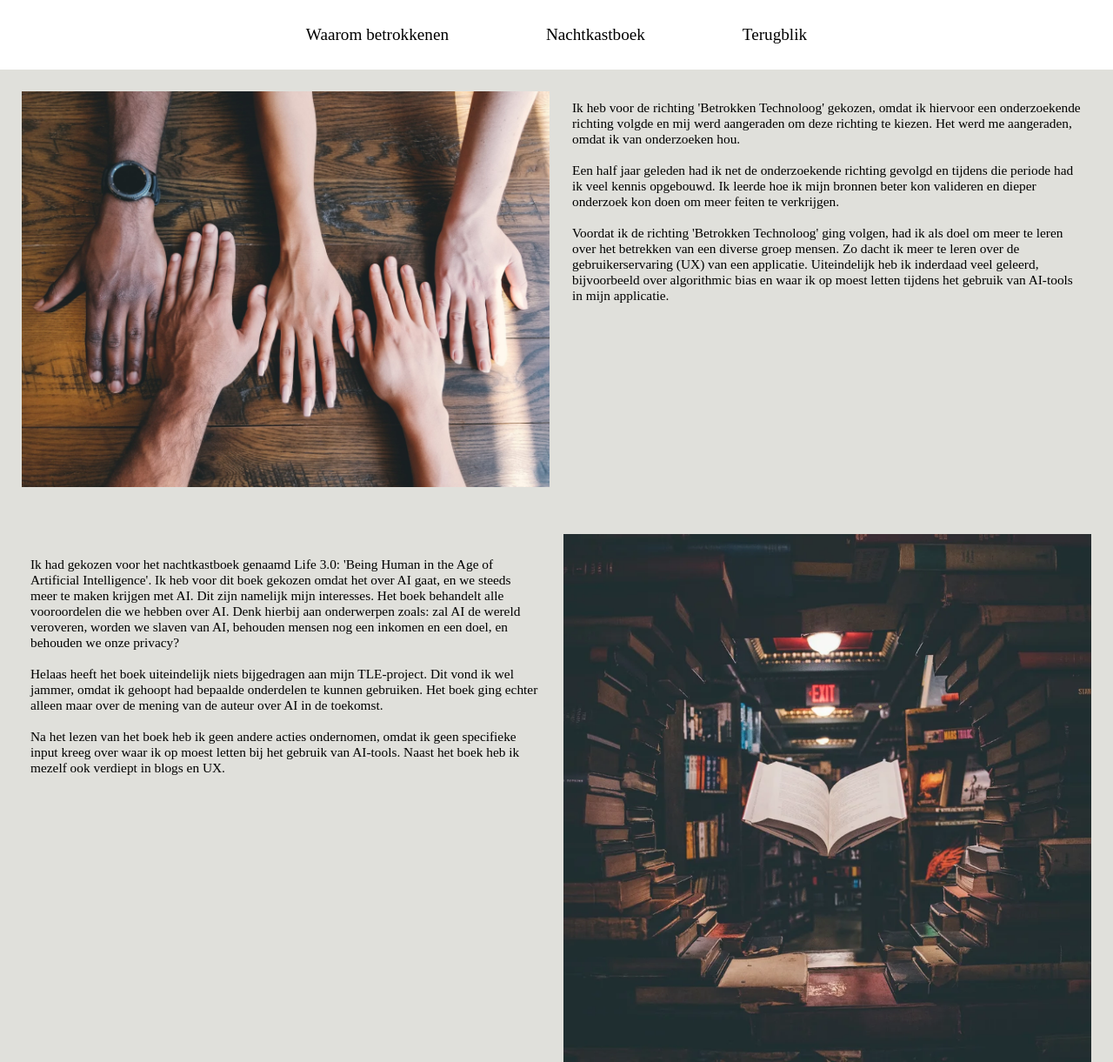
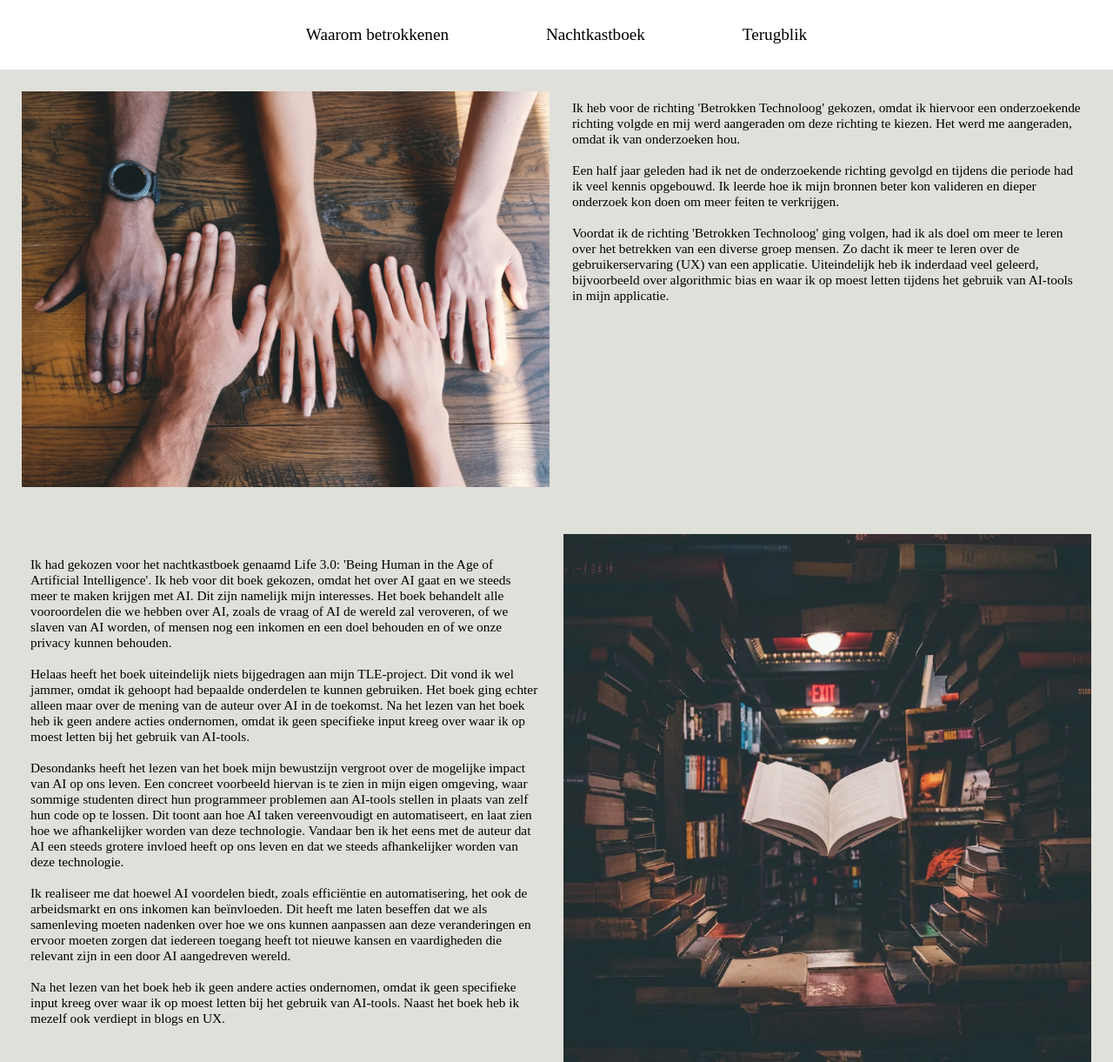
Before and after one commit to Bilal2903/Vormvrije_signatuur_Betrokken, a plain HTML site: page index.html in a window 1280 px wide. Shown: the top 1221 px of the page at 87% size. Drawn offline with nearby package versions, Linux system fonts and the light colour scheme.

```diff
--- a/index.html
+++ b/index.html
@@ -47,7 +47,7 @@
             </div>
             <div class="col-md-6 col-lg-5 ml-auto d-flex align-items-center mt-4 mt-md-0">
                 <div>
-                    <p style="font-size: 1.2vw;">
+                    <p class="prevent-select" style="font-size: 1.2vw;">
                         Ik heb voor de richting 'Betrokken Technoloog' gekozen, omdat ik hiervoor een onderzoekende
                         richting
                         volgde en mij werd aangeraden om deze richting te kiezen. Het werd me aangeraden, omdat ik van
@@ -82,22 +82,37 @@
         <div class="row">
             <div class="col-md-6">
                 <div>
-                    <p style="font-size: 1.2vw;">
-                        Ik had gekozen voor het nachtkastboek genaamd Life 3.0: 'Being Human in the Age of Artificial
-                        Intelligence'. Ik heb voor dit boek gekozen omdat het over AI gaat, en we steeds meer te maken
-                        krijgen met AI. Dit zijn namelijk mijn interesses. Het boek behandelt alle vooroordelen die we
-                        hebben over AI. Denk hierbij aan onderwerpen zoals: zal AI de wereld veroveren, worden we slaven
-                        van AI, behouden mensen nog een inkomen en een doel, en behouden we onze privacy?
+                    <p class="prevent-select" style="font-size: 1.2vw;">
+                        Ik had gekozen voor het nachtkastboek genaamd Life 3.0: 'Being Human in the Age of Artificial Intelligence'.
+                        Ik heb voor dit boek gekozen, omdat het over AI gaat en we steeds meer te maken krijgen met AI.
+                        Dit zijn namelijk mijn interesses. Het boek behandelt alle vooroordelen die we hebben over AI,
+                        zoals de vraag of AI de wereld zal veroveren, of we slaven van AI worden, of mensen nog een inkomen en een doel
+                        behouden en of we onze privacy kunnen behouden.
                         <br>
                         <br>
-                        Helaas heeft het boek uiteindelijk niets bijgedragen aan mijn TLE-project. Dit vond ik wel
-                        jammer, omdat ik gehoopt had bepaalde onderdelen te kunnen gebruiken. Het boek ging echter
-                        alleen maar over de mening van de auteur over AI in de toekomst.
+                        Helaas heeft het boek uiteindelijk niets bijgedragen aan mijn TLE-project.
+                        Dit vond ik wel jammer, omdat ik gehoopt had bepaalde onderdelen te kunnen gebruiken.
+                        Het boek ging echter alleen maar over de mening van de auteur over AI in de toekomst.
+                        Na het lezen van het boek heb ik geen andere acties ondernomen, omdat ik geen specifieke input kreeg
+                        over waar ik op moest letten bij het gebruik van AI-tools.
                         <br>
                         <br>
-                        Na het lezen van het boek heb ik geen andere acties ondernomen, omdat ik geen specifieke input
-                        kreeg over waar ik op moest letten bij het gebruik van AI-tools. Naast het boek heb ik mezelf
-                        ook verdiept in blogs en UX.
+                        Desondanks heeft het lezen van het boek mijn bewustzijn vergroot over de mogelijke impact van AI op ons leven.
+                        Een concreet voorbeeld hiervan is te zien in mijn eigen omgeving, waar sommige studenten
+                        direct hun programmeer problemen aan AI-tools stellen in plaats van zelf hun code op te lossen. Dit toont aan
+                        hoe AI taken vereenvoudigt en automatiseert, en laat zien hoe we afhankelijker worden van deze technologie.
+                        Vandaar ben ik het eens met de auteur dat AI een steeds grotere invloed heeft op ons leven en dat we steeds
+                        afhankelijker worden van deze technologie.
+                        <br>
+                        <br>
+                        Ik realiseer me dat hoewel AI voordelen biedt, zoals efficiëntie en automatisering, het ook de arbeidsmarkt
+                        en ons inkomen kan beïnvloeden. Dit heeft me laten beseffen dat we als samenleving moeten nadenken over
+                        hoe we ons kunnen aanpassen aan deze veranderingen en ervoor moeten zorgen dat iedereen toegang heeft
+                        tot nieuwe kansen en vaardigheden die relevant zijn in een door AI aangedreven wereld.
+                        <br>
+                        <br>
+                        Na het lezen van het boek heb ik geen andere acties ondernomen, omdat ik geen specifieke input kreeg
+                        over waar ik op moest letten bij het gebruik van AI-tools. Naast het boek heb ik mezelf ook verdiept in blogs en UX.
                     </p>
                 </div>
             </div>
@@ -124,7 +139,7 @@
             </div>
             <div class="col-md-6 col-lg-5 ml-auto d-flex align-items-center mt-4 mt-md-0">
                 <div>
-                    <p style="font-size: 1.2vw;">
+                    <p class="prevent-select" style="font-size: 1.2vw;">
                         Het afgelopen halfjaar is een leerzame reis geweest waarin ik veel heb geleerd over het
                         vakgebied van betrokken technologen. Ik ben gegroeid door mijn creatieve toepassing van
                         technologie en mijn vermogen om oplossingsgericht te denken. Ook heb ik geleerd om rekening te
--- a/style.css
+++ b/style.css
@@ -9,6 +9,12 @@ body {
     width: 100%;
     background-color: white;
     margin: 0;
+}
+
+.prevent-select {
+    -webkit-user-select: none; /* Safari */
+    -ms-user-select: none; /* IE 10 and IE 11 */
+    user-select: none; /* Standard syntax */
 }
 
 .header {
```
